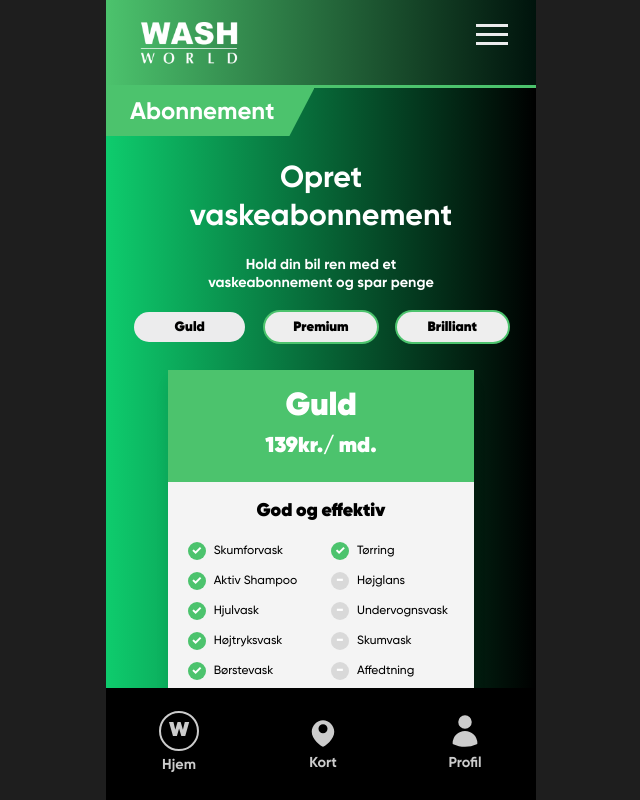
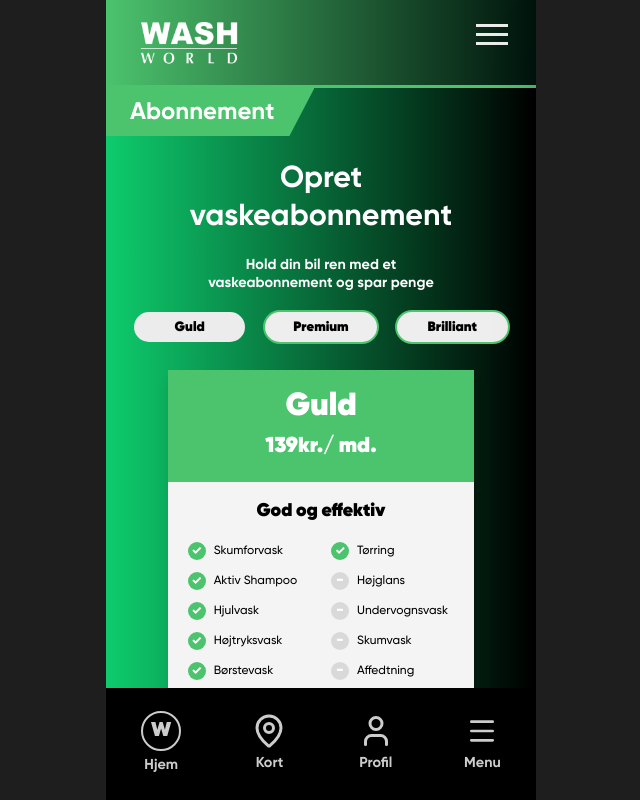
Before and after one commit to Mo-Mans0ur/WashWorld_frontend, a Next.js app: page /abonnement in a window 1280 px wide. Shown: the whole page, without its empty margins (319-959 px from the left). Built offline with nearby package versions, Linux system fonts and the light colour scheme.

Commit message:
fix navigation

```diff
--- a/src/app/abonnement/page.tsx
+++ b/src/app/abonnement/page.tsx
@@ -4,7 +4,6 @@ import { useState } from "react";
 import { useRouter } from "next/navigation";
 
 import AppHeader from "@/components/AppHeader.jsx";
-import BottomNav from "@/components/BottomNav.jsx";
 import {
   subscriptionPageNames,
   subscriptionPlans,
@@ -109,8 +108,6 @@ export default function AbonnementPage() {
           </section>
         )}
       </main>
-
-      <BottomNav />
     </div>
   );
 }
--- a/src/app/activewash/page.tsx
+++ b/src/app/activewash/page.tsx
@@ -4,7 +4,6 @@ import { useEffect, useState } from "react";
 import Image from "next/image";
 import { useRouter } from "next/navigation";
 import AppHeader from "@/components/AppHeader";
-import BottomNav from "@/components/BottomNav";
 import ScreenLayout from "@/components/ScreenLayout";
 import AssistanceButton from "@/components/buttons/AssistanceButton";
 import Button from "@/components/buttons/Button";
@@ -644,8 +643,6 @@ export default function ActiveAutoWashPage({
         </div>
       </ScreenLayout>
 
-      <BottomNav />
-
       {showModal && (
         <CompletionModal onClose={handleClose} onReceipt={handleReceipt} />
       )}
--- a/src/app/dashboard/page.tsx
+++ b/src/app/dashboard/page.tsx
@@ -2,7 +2,6 @@
 
 import Image from "next/image";
 import AppHeader from "@/components/AppHeader.jsx";
-import BottomNav from "@/components/BottomNav.jsx";
 import HeaderThing from "@/components/PageInfo.jsx";
 import ScreenLayout from "@/components/ScreenLayout";
 import {
@@ -96,8 +95,6 @@ export default function DashboardPage() {
           </div>
         </section>
       </ScreenLayout>
-
-      <BottomNav />
     </div>
   );
 }
--- a/src/app/layout.tsx
+++ b/src/app/layout.tsx
@@ -1,4 +1,5 @@
 import "./globals.css";
+import AppNav from "@/components/AppNav";
 
 export const metadata = {
   title: "Create Next App",
@@ -15,7 +16,15 @@ export default function RootLayout({ children }) {
     <html lang="en" className="h-full antialiased">
       <body className="h-full">
         <main className="app-shell">
-          <section className="app-screen">{children}</section>
+          {/*
+            relative + overflow-hidden = sidebarens absolute-positionering
+            er bundet til denne container, og den stikker ikke ud af kanten.
+            flex-col = indhold øverst, nav i bunden.
+          */}
+          <section className="app-screen relative overflow-hidden flex flex-col">
+            <div className="flex-1 overflow-y-auto">{children}</div>
+            <AppNav />
+          </section>
         </main>
       </body>
     </html>
--- a/src/app/selfwash/page.tsx
+++ b/src/app/selfwash/page.tsx
@@ -3,7 +3,6 @@
 import { useState, useEffect } from "react";
 import { useRouter } from "next/navigation";
 import AppHeader from "@/components/AppHeader";
-import BottomNav from "@/components/BottomNav";
 import ScreenLayout from "@/components/ScreenLayout";
 import AssistanceButton from "@/components/buttons/AssistanceButton";
 import Button from "@/components/buttons/Button";
@@ -99,8 +98,6 @@ export default function ActiveWashPage() {
           </Button>
         </div>
       </ScreenLayout>
-
-      <BottomNav />
     </div>
   );
 }
--- /dev/null
+++ b/src/components/AppNav.jsx
@@ -0,0 +1,146 @@
+"use client";
+
+import Link from "next/link";
+import { usePathname } from "next/navigation";
+import { useState } from "react";
+import {
+  Home,
+  MapPin,
+  User,
+  Menu,
+  X,
+  Car,
+  CreditCard,
+  BadgeCheck,
+  LifeBuoy,
+  ChevronRight,
+} from "lucide-react";
+
+export default function AppNav() {
+  const pathname = usePathname();
+  const [menuOpen, setMenuOpen] = useState(false);
+
+  const subMenuItems = [
+    { label: "Biler", href: "/biler", icon: Car },
+    { label: "Betalingsmetode", href: "/betaling", icon: CreditCard },
+    { label: "Abonnement", href: "/abonnement", icon: BadgeCheck },
+    { label: "Hjælp", href: "/hjaelp", icon: LifeBuoy },
+  ];
+
+  return (
+    <>
+      {/* Backdrop */}
+      <div
+        onClick={() => setMenuOpen(false)}
+        className={`absolute inset-0 z-40 bg-black/40 backdrop-blur-sm transition-all duration-300 ${
+          menuOpen
+            ? "opacity-100 pointer-events-auto"
+            : "opacity-0 pointer-events-none"
+        }`}
+      />
+
+      {/* Lodret sidebar */}
+      <div
+        className={`absolute inset-y-0 right-0 z-50 w-64 bg-(--color-black) shadow-2xl flex flex-col transition-transform duration-300 ease-in-out ${
+          menuOpen ? "translate-x-0" : "translate-x-full"
+        }`}
+      >
+        {/* Header */}
+        <div className="flex items-center justify-between px-5 pt-8 pb-5 border-b border-white/10">
+          <span className="text-white/40 text-xs font-mono uppercase tracking-widest">
+            Menu
+          </span>
+          <button
+            onClick={() => setMenuOpen(false)}
+            className="flex h-8 w-8 items-center justify-center rounded-full border border-white/20 text-white/70 hover:text-white hover:border-white/50 transition-all"
+          >
+            <X size={14} strokeWidth={2.5} />
+          </button>
+        </div>
+
+        {/* Menu-punkter */}
+        <nav className="flex flex-col px-3 pt-3 gap-0.5">
+          {subMenuItems.map(({ label, href, icon: Icon }, i) => (
+            <Link
+              key={href}
+              href={href}
+              onClick={() => setMenuOpen(false)}
+              className="flex items-center gap-3 px-3 py-3.5 rounded-xl text-white/70 hover:text-white hover:bg-white/5 transition-all group"
+              style={{
+                transitionDelay: menuOpen ? `${80 + i * 50}ms` : "0ms",
+                transform: menuOpen ? "translateX(0)" : "translateX(16px)",
+                opacity: menuOpen ? 1 : 0,
+                transition: `color 0.2s, background 0.2s, transform 0.3s ease ${
+                  80 + i * 50
+                }ms, opacity 0.3s ease ${80 + i * 50}ms`,
+              }}
+            >
+              <Icon size={18} className="text-white/50 group-hover:text-white transition-colors" />
+              <span className="text-[0.95rem] font-semibold">{label}</span>
+              <ChevronRight
+                size={14}
+                className="ml-auto text-white/20 group-hover:text-white/50 group-hover:translate-x-0.5 transition-all"
+              />
+            </Link>
+          ))}
+        </nav>
+      </div>
+
+      {/* Bundnavigation */}
+      <nav className="flex h-28 w-full shrink-0 items-center justify-around bg-(--color-black) text-white">
+        <NavItem href="/dashboard" label="Hjem" active={pathname === "/dashboard"}>
+          <div className="flex h-10 w-10 items-center justify-center rounded-full border-2 border-white text-xl font-extrabold">
+            W
+          </div>
+        </NavItem>
+
+        <NavItem href="/map" label="Kort" active={pathname === "/map"}>
+          <MapPin size={36} />
+        </NavItem>
+
+        <NavItem href="/profile" label="Profil" active={pathname === "/profile"}>
+          <User size={36} />
+        </NavItem>
+
+        {/* Burgermenu-knap */}
+        <button
+          onClick={() => setMenuOpen((prev) => !prev)}
+          className={`flex flex-col items-center transition ${
+            menuOpen ? "opacity-100" : "opacity-80"
+          }`}
+        >
+          <div className="flex h-9 w-9 items-center justify-center">
+            {menuOpen ? <X size={32} /> : <Menu size={32} />}
+          </div>
+          <span
+            className={`mt-1 text-[0.9rem] font-bold ${
+              menuOpen ? "text-(--brand-green-01)" : "text-white"
+            }`}
+          >
+            Menu
+          </span>
+        </button>
+      </nav>
+    </>
+  );
+}
+
+function NavItem({ href, label, active, children }) {
+  return (
+    <Link
+      href={href}
+      className={`flex flex-col items-center transition ${
+        active ? "opacity-100" : "opacity-80"
+      }`}
+    >
+      {children}
+      <span
+        className={`mt-1 text-[0.9rem] font-bold ${
+          active ? "text-(--brand-green-01)" : "text-white"
+        }`}
+      >
+        {label}
+      </span>
+    </Link>
+  );
+}
--- a/src/components/BottomNav.jsx
+++ /dev/null
@@ -1,69 +0,0 @@
-"use client";
-
-import Link from "next/link";
-import { usePathname } from "next/navigation";
-
-export default function BottomNav() {
-  const pathname = usePathname();
-
-  return (
-    <nav className="flex h-28 w-full shrink-0 items-center justify-around bg-(--color-black) text-white">
-      <NavItem href="/dashboard" label="Hjem" active={pathname === "/dashboard"}>
-        <div className="flex h-10 w-10 items-center justify-center rounded-full border-2 border-white text-xl font-extrabold">
-          W
-        </div>
-      </NavItem>
-
-      <NavItem href="/map" label="Kort" active={pathname === "/map"}>
-        <svg
-          xmlns="http://www.w3.org/2000/svg"
-          className="h-9 w-9"
-          viewBox="0 0 24 24"
-          fill="currentColor"
-        >
-          <path
-            fillRule="evenodd"
-            d="M11.54 22.351l.07.04.028.016a.76.76 0 00.723 0l.028-.015.071-.041a16.975 16.975 0 001.144-.742 19.58 19.58 0 002.683-2.282c1.944-2.083 3.218-4.398 3.218-6.761 0-4.304-3.478-7.8-7.503-7.8-4.026 0-7.503 3.496-7.503 7.8 0 2.363 1.274 4.678 3.218 6.76a19.58 19.58 0 002.682 2.283 16.975 16.975 0 001.144.742zM12 13.5a3 3 0 100-6 3 3 0 000 6z"
-            clipRule="evenodd"
-          />
-        </svg>
-      </NavItem>
-
-      <NavItem href="/profile" label="Profil" active={pathname === "/profile"}>
-        <svg
-          xmlns="http://www.w3.org/2000/svg"
-          className="h-9 w-9"
-          viewBox="0 0 24 24"
-          fill="currentColor"
-        >
-          <path
-            fillRule="evenodd"
-            d="M7.5 6a4.5 4.5 0 119 0 4.5 4.5 0 01-9 0zM3.751 20.105a8.25 8.25 0 0116.498 0 .75.75 0 01-.437.695A18.683 18.683 0 0112 22.5c-2.786 0-5.433-.608-7.812-1.7a.75.75 0 01-.437-.695z"
-            clipRule="evenodd"
-          />
-        </svg>
-      </NavItem>
-    </nav>
-  );
-}
-
-function NavItem({ href, label, active, children }) {
-  return (
-    <Link
-      href={href}
-      className={`flex flex-col items-center transition ${
-        active ? "opacity-100" : "opacity-80"
-      }`}
-    >
-      {children}
-
-      <span
-        className={`mt-1 text-[0.9rem] font-bold ${
-          active ? "text-(--brand-green-01)" : "text-white"
-        }`}
-      >
-        {label}
-      </span>
-    </Link>
-  );
-}
--- a/tsconfig.json
+++ b/tsconfig.json
@@ -32,6 +32,6 @@
     "**/*.mts",
     "**/*.ts",
     "**/*.tsx"
-, "src/app/dashboard/page.tsx", "src/betaling/page.tsx"  ],
+, "src/app/dashboard/page.tsx", "src/betaling/page.tsx", "src/components/Appnav.jsx"  ],
   "exclude": ["node_modules"]
 }
```
